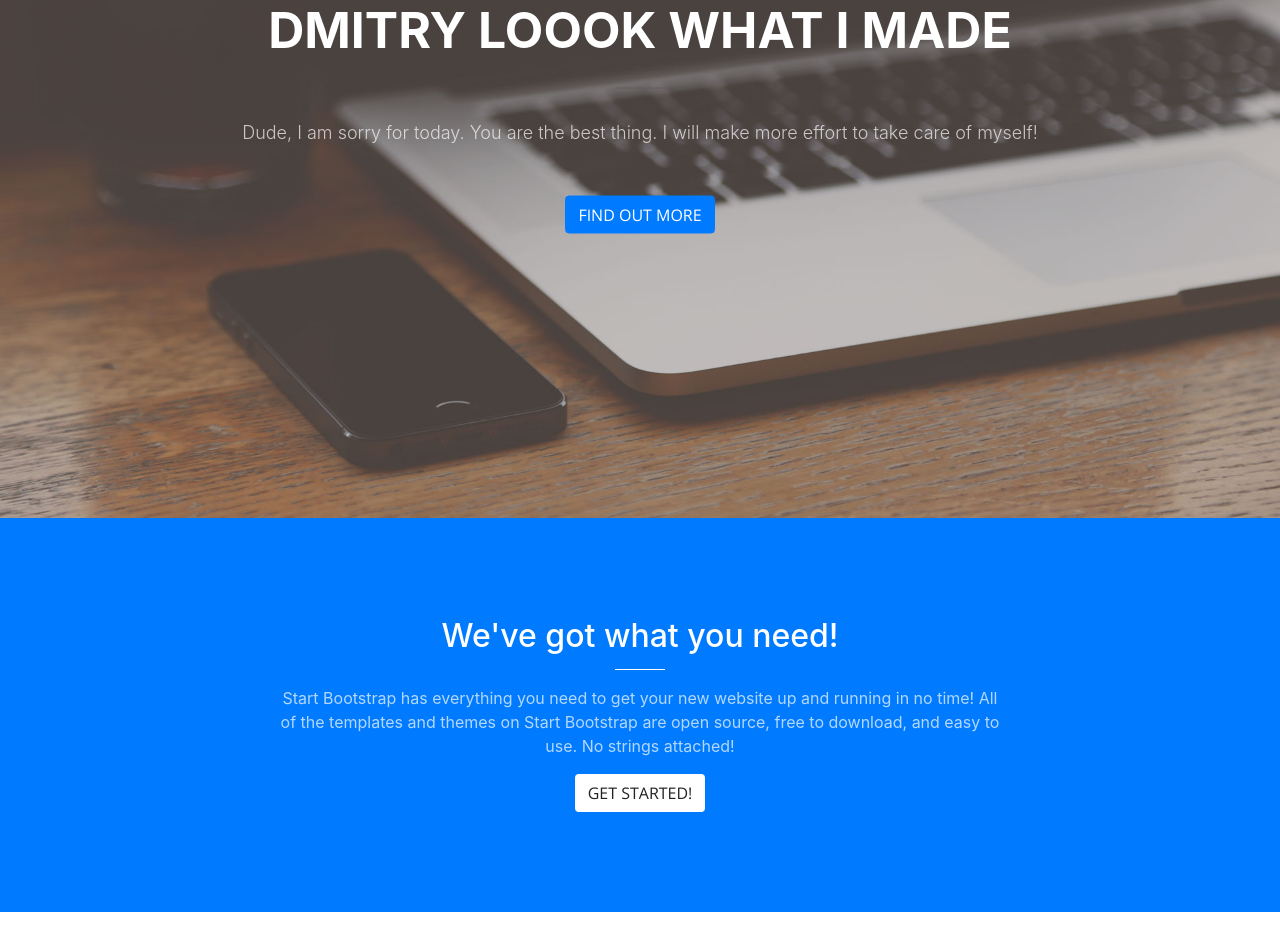
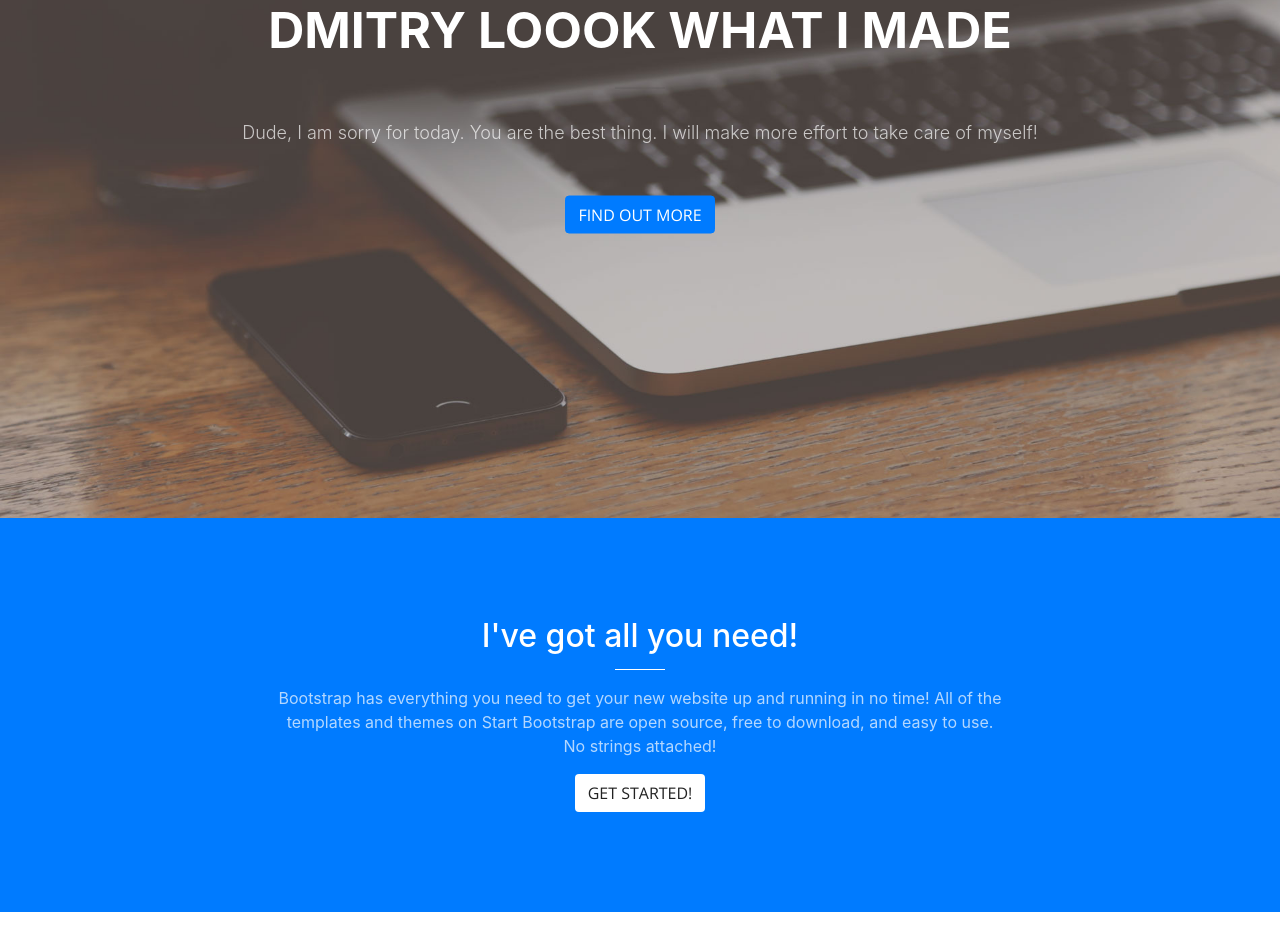
Before and after one commit to 80000K/Web, a website with bundled scripts: page index.html in a window 1280 px wide. Shown: the part 282-1232 px from the top of the page. Built offline with nearby package versions, Linux system fonts and the light colour scheme.

Commit message:
more
more

```diff
--- a/index.html
+++ b/index.html
@@ -69,9 +69,9 @@
       <div class="container">
         <div class="row">
           <div class="col-lg-8 mx-auto text-center">
-            <h2 class="section-heading text-white">We've got what you need!</h2>
+            <h2 class="section-heading text-white">I've got all you need!</h2>
             <hr class="light">
-            <p class="text-faded">Start Bootstrap has everything you need to get your new website up and running in no time! All of the templates and themes on Start Bootstrap are open source, free to download, and easy to use. No strings attached!</p>
+            <p class="text-faded"> Bootstrap has everything you need to get your new website up and running in no time! All of the templates and themes on Start Bootstrap are open source, free to download, and easy to use. No strings attached!</p>
             <a class="btn btn-default btn-xl js-scroll-trigger" href="#services">Get Started!</a>
           </div>
         </div>
```
